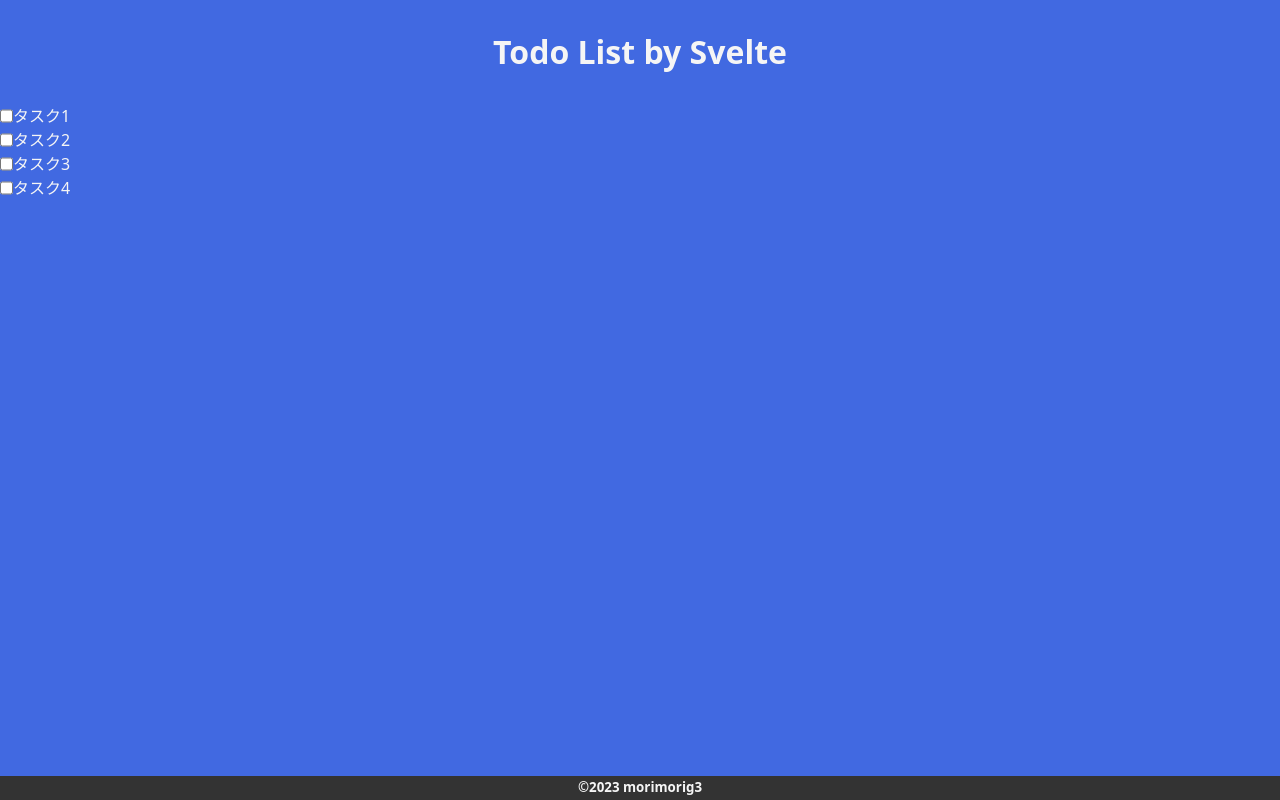
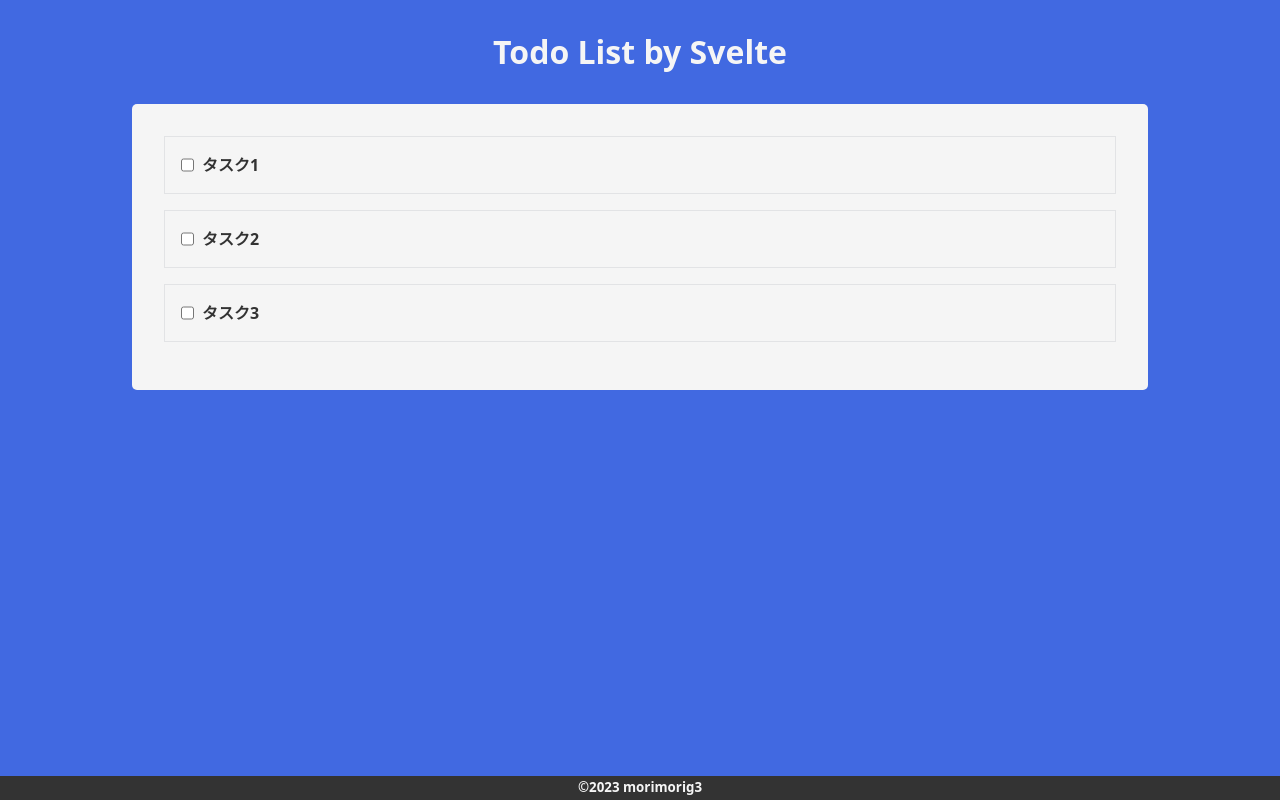
Before and after one commit to morimorig3/svelte-todo-app, a SvelteKit app: page / in a window 1280 px wide. Built offline with nearby package versions, Linux system fonts and the light colour scheme.

Commit message:
feat:design apply TodoApp

```diff
--- a/src/components/Task.svelte
+++ /dev/null
@@ -1,15 +0,0 @@
-<script>
-	export let id = '';
-	export let text = '';
-</script>
-
-<label for={id}>
-	<input type="checkbox" {id} />
-	<p>{text}</p>
-</label>
-
-<style>
-	label {
-		display: flex;
-	}
-</style>
--- /dev/null
+++ b/src/components/Todo.svelte
@@ -0,0 +1,32 @@
+<script lang="ts">
+	export let id: string;
+	export let title: string;
+	export let isCompleted: boolean;
+</script>
+
+<li>
+	<label for={id}>
+		<input type="checkbox" checked={isCompleted} {id} />
+		<p>{title}</p>
+	</label>
+</li>
+
+<style>
+	li {
+		margin-bottom: 16px;
+		padding: 16px;
+		border: 1px solid rgba(149, 157, 165, 0.2);
+		transition: 0.25s;
+	}
+	li:hover {
+		border-color: transparent;
+		box-shadow: rgba(0, 0, 0, 0.1) 0px 4px 12px;
+	}
+	label {
+		display: flex;
+		gap: 8px;
+	}
+	p {
+		font-weight: bold;
+	}
+</style>
--- /dev/null
+++ b/src/components/TodoApp.svelte
@@ -0,0 +1,33 @@
+<script>
+	import TodoList from './TodoList.svelte';
+	const todos = [
+		{
+			id: 'XXXXXX',
+			title: 'タスク1',
+			isCompleted: false
+		},
+		{
+			id: 'YYYYYY',
+			title: 'タスク2',
+			isCompleted: false
+		},
+		{
+			id: 'ZZZZZZ',
+			title: 'タスク3',
+			isCompleted: false
+		}
+	];
+</script>
+
+<div>
+	<TodoList {todos} />
+</div>
+
+<style>
+	div {
+		color: #333;
+		background-color: #f5f5f5;
+		padding: 16px;
+		border-radius: 5px;
+	}
+</style>
--- /dev/null
+++ b/src/components/TodoList.svelte
@@ -0,0 +1,20 @@
+<script lang="ts">
+	import Todo from './Todo.svelte';
+	import type { TodoType } from '../types/index';
+
+	export let todos: TodoType[];
+</script>
+
+<div>
+	<ul>
+		{#each todos as { id, isCompleted, title }}
+			<Todo {id} {isCompleted} {title} />
+		{/each}
+	</ul>
+</div>
+
+<style>
+	ul {
+		padding: 16px;
+	}
+</style>
--- a/src/routes/+layout.svelte
+++ b/src/routes/+layout.svelte
@@ -13,6 +13,11 @@
 <style>
 	div {
 		flex: 1 1 0%;
+		padding-left: 32px;
+		padding-right: 32px;
+		max-width: 1080px;
+		width: 100%;
+		margin: auto;
 	}
 	:global(body) {
 		background-color: royalblue;
--- a/src/routes/+page.svelte
+++ b/src/routes/+page.svelte
@@ -1,8 +1,7 @@
 <script>
-	import Task from '../components/Task.svelte';
+	import TodoApp from '../components/TodoApp.svelte';
 </script>
 
-<Task id="01" text="タスク1" />
-<Task id="02" text="タスク2" />
-<Task id="03" text="タスク3" />
-<Task id="04" text="タスク4" />
+<div>
+	<TodoApp />
+</div>
--- /dev/null
+++ b/src/types/index.ts
@@ -0,0 +1,5 @@
+export interface TodoType {
+	id: string;
+	title: string;
+	isCompleted: boolean;
+}
```
